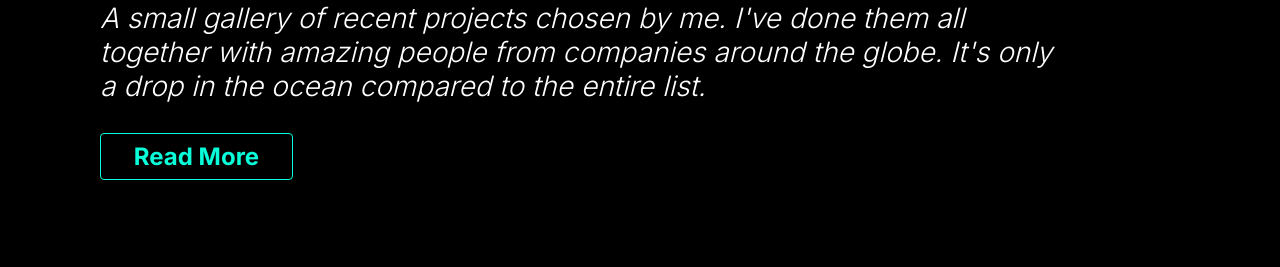
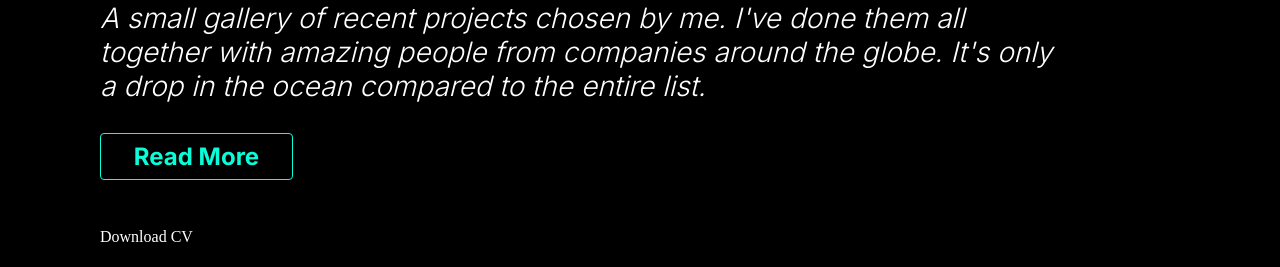
Before and after one commit to TheDa21crj/Portfolio, a React (Vite) app: page / in a window 1280 px wide. Shown: the part 900-1167 px from the top of the page. Built offline with nearby package versions, Linux system fonts and the light colour scheme.

Commit message:
Update Bio.jsx

```diff
--- a/src/Components/Home/Bio.jsx
+++ b/src/Components/Home/Bio.jsx
@@ -12,9 +12,12 @@ export default function Bio() {
         together with amazing people from companies around the globe. It's only
         a drop in the ocean compared to the entire list.
       </p>
-      <button className={BCss.ReadMore}>
-        <p>Read More</p>
-      </button>
+      <div>
+        <button className={BCss.ReadMore}>
+          <p>Read More</p>
+        </button>
+        <p className={BCss.downloadtext}>Download CV</p>
+      </div>
     </div>
   );
 }
```
